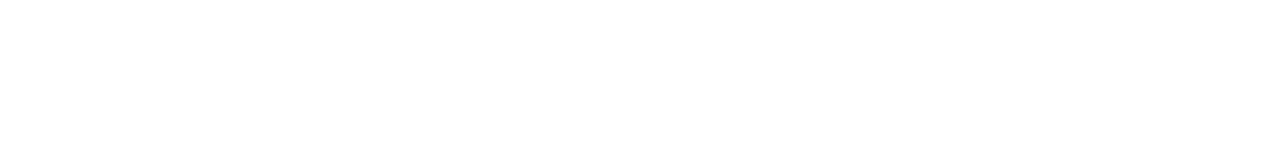
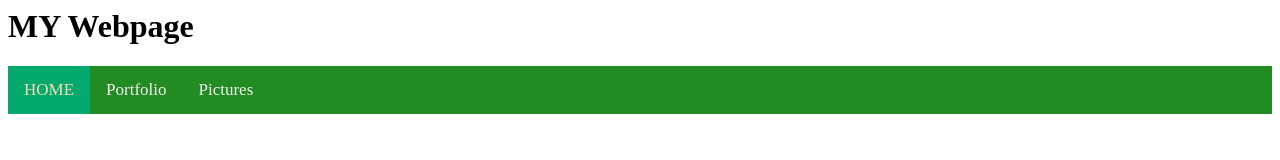
Before and after one commit to vifigu1097/profile-resume-, a plain HTML site: page index.html in a window 1280 px wide. Drawn offline with Linux system fonts and the light colour scheme.

Commit message:
added nac bar to webpage also put styles on css

```diff
--- a/index.html
+++ b/index.html
@@ -5,6 +5,12 @@
         <link rel="stylesheet" href="style.css"
     </head>
     <header>
+        <h1>MY Webpage </h1>
+        <div class="topnav">
+            <a class="active" href="#HOME">HOME</a>
+            <a href="#Portfolio">Portfolio</a>
+            <a href="#Pictures">Pictures</a>
+        </div>
 
     </header>
     <body>
--- a/style.css
+++ b/style.css
@@ -0,0 +1,21 @@
+.topnav {
+    background-color: forestgreen;
+    overflow: hidden;
+}
+.topnav a {
+    float: left;
+    color: #f2f2f2;
+    text-align: center;
+    padding: 14px 16px;
+    text-decoration: none;
+    font-size: 17px;
+}
+.topnav a:hover {
+    background-color: #ddd;
+    color: black;
+}
+.topnav a.active {
+    background-color: #04aa6d;
+    color: wheat;
+
+}
```
Also changed, not shown: pictures.html (+14 -0 lines), portfoilio.html (+13 -0 lines).
